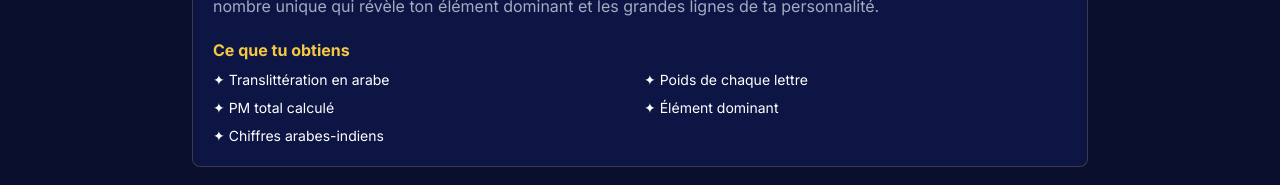
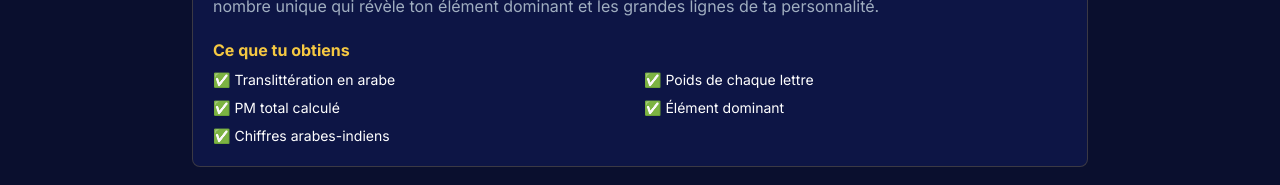
Before and after one commit to secretdivin66-droid/secret-divin, a React (Vite) app: page /fonctionnalites in a window 1280 px wide. Shown: the part 395-580 px from the top of the page. Built offline with nearby package versions, Linux system fonts and the light colour scheme; no server answers.

Commit message:
feat: replace ✦ with ✅ in feature lists

```diff
--- a/src/pages/FonctionnalitesPage.tsx
+++ b/src/pages/FonctionnalitesPage.tsx
@@ -126,7 +126,7 @@ export function FonctionnalitesPage() {
               <p className="text-or font-bold mt-5 mb-2">Ce que tu obtiens</p>
               <div className="grid grid-cols-1 sm:grid-cols-2 gap-2">
                 {feature.items.map((item, i) => (
-                  <p key={i} className="text-white text-sm">✦ {item}</p>
+                  <p key={i} className="text-white text-sm">✅ {item}</p>
                 ))}
               </div>
             </div>
```
